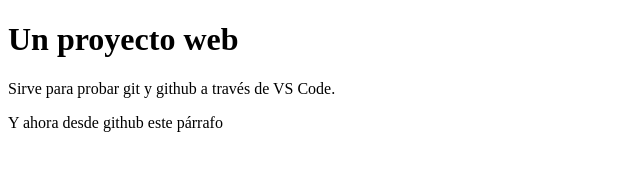
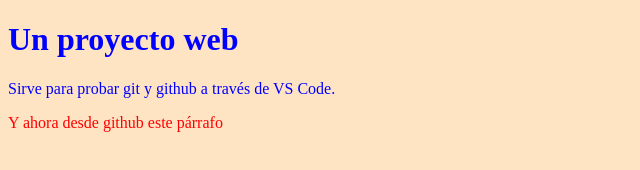
Before and after one commit to edriveral/tempora, a plain HTML site: page index.html in a window 1280 px wide. Shown: the whole page, without its empty margins (0-640 px from the left). Drawn offline with Linux system fonts and the light colour scheme.

Commit message:
Corrigendo el link (estilos) de html

```diff
--- a/index.html
+++ b/index.html
@@ -5,7 +5,7 @@
     <meta http-equiv="X-UA-Compatible" content="IE=edge">
     <meta name="viewport" content="width=device-width, initial-scale=1.0">
     <title>Proyecto github</title>
-    <style href="estilos.css"></style>
+    <link rel="stylesheet" href="estilos.css">
 </head>
 <body>
     <h1>Un proyecto web</h1>
```
